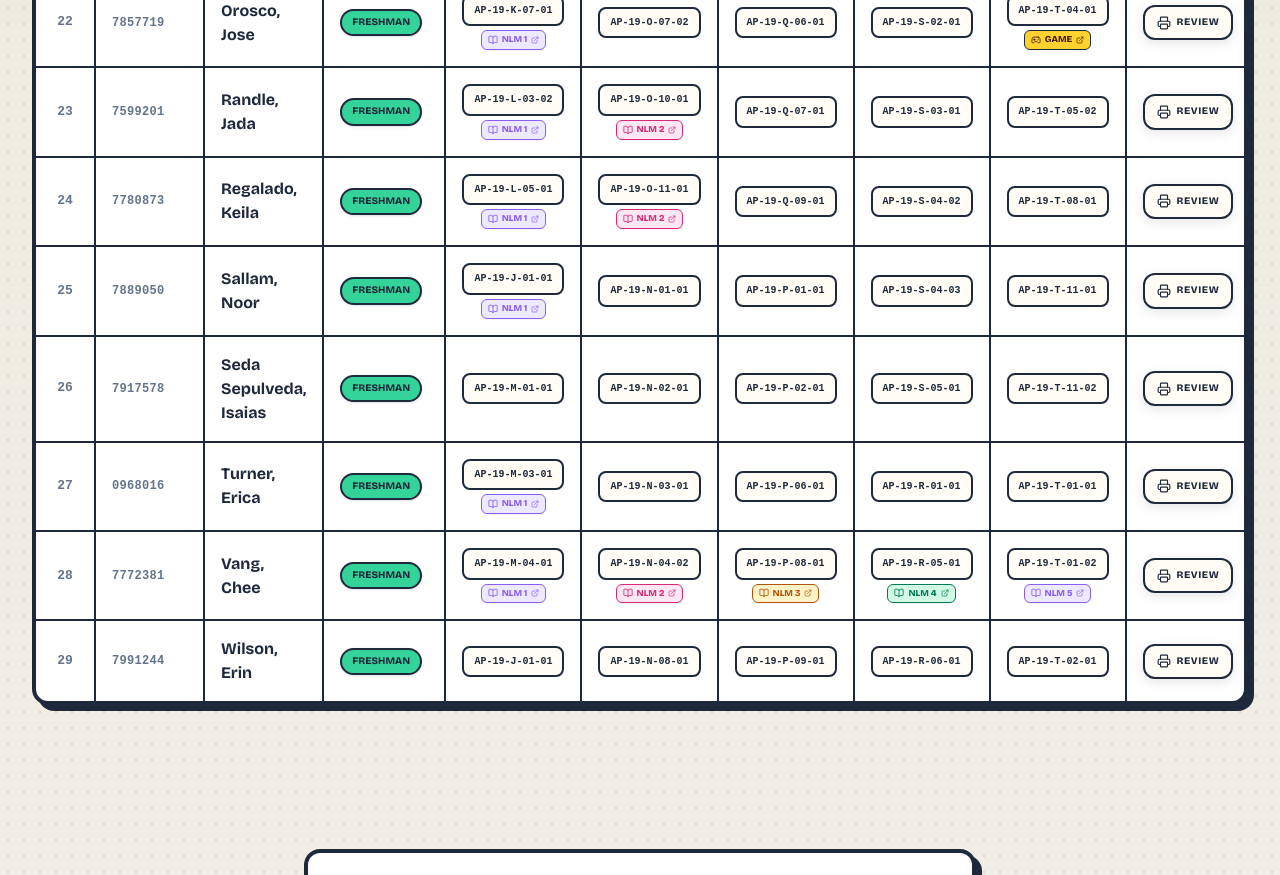
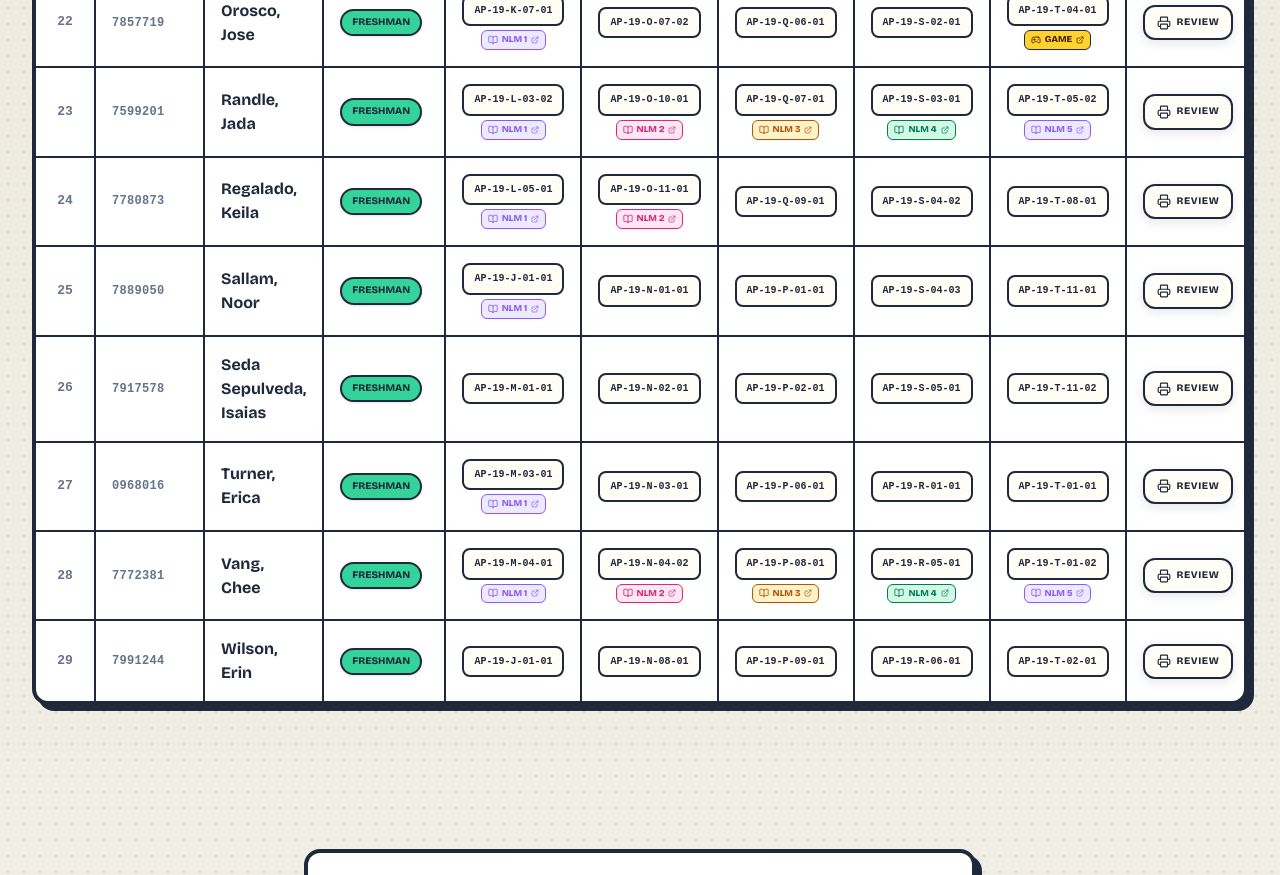
Before and after one commit to victogarcia4/ap2-notebook-lm-fall2026, a React (Vite) app: page / in a window 1280 px wide. Shown: the part 4960-5835 px from the top of the page. Built offline with nearby package versions, Linux system fonts and the light colour scheme; a web font is replaced by a local one.

Commit message:
feat: add notebook entries for Jada Randle
Update student data and notebook repository to include exam 3, 4, and 5 entries for Jada Randle.

```diff
--- a/data/notebooks.json
+++ b/data/notebooks.json
@@ -394,5 +394,38 @@
     "topic": "Immunity — Antibody Structures & Neutralization (AP-19-N-09-02)",
     "description": "Contrast structures, classes (IgG, IgM, IgA, IgE, IgD) and neutralization mechanisms of antibodies.",
     "createdAt": "2026-09-26"
+  },
+  {
+    "id": "notebook-randle-jada-exam3",
+    "title": "Thermoregulation & Hypothalamic Feedback NotebookLM (AP-19-Q-07-01)",
+    "url": "https://notebook.google.com/notebook/0bb65e8c-e320-421e-a4a0-688b0a4d013a",
+    "author": "Randle, Jada",
+    "role": "student",
+    "examId": "exam3",
+    "topic": "Metabolism — Thermoregulation & Core Thermal Feedback (AP-19-Q-07-01)",
+    "description": "Describe hypothalamic set-points, shivering, vasodilation, and core thermal feedback.",
+    "createdAt": "2026-10-05"
+  },
+  {
+    "id": "notebook-randle-jada-exam4",
+    "title": "Electrolyte Imbalances & Hormonal Control NotebookLM (AP-19-S-03-01)",
+    "url": "https://notebook.google.com/notebook/266ccfdb-a9e8-48e0-a7d9-8bc5b10cb94d",
+    "author": "Randle, Jada",
+    "role": "student",
+    "examId": "exam4",
+    "topic": "Fluid/Acid-Base — Electrolyte Imbalances & Control (AP-19-S-03-01)",
+    "description": "Describe cellular impacts and hormonal control of hypernatremia, hyponatremia, and hyperkalemia.",
+    "createdAt": "2026-10-05"
+  },
+  {
+    "id": "notebook-randle-jada-exam5",
+    "title": "Embryogenesis & Extraembryonic Membranes NotebookLM (AP-19-T-05-02)",
+    "url": "https://notebook.google.com/notebook/db13def2-9a53-4d54-8b09-f3941e9bd275",
+    "author": "Randle, Jada",
+    "role": "student",
+    "examId": "exam5",
+    "topic": "Development — Extraembryonic Membranes & Syncytiotrophoblast (AP-19-T-05-02)",
+    "description": "Describe embryogenesis of chorion, amnion, allantois, yolk sac, and functional syncytiotrophoblast roles.",
+    "createdAt": "2026-10-05"
   }
 ]
--- a/src/data/students.ts
+++ b/src/data/students.ts
@@ -233,9 +233,42 @@ export const defaultStudents: Student[] = [
     units: "4.00",
     plan: "Associate Degree - Associate of Science (AS)",
     level: "Freshman",
+    exam1: {
+      id: "AP-19-L-03-02",
+      chap: "15",
+      topic: "Cardio: Heart",
+      desc: "Trace systemic, pulmonary, and coronary pathways of blood flow through specific chambers & valves."
+    },
+    exam2: {
+      id: "AP-19-O-10-01",
+      chap: "19",
+      topic: "Respiratory",
+      desc: "Describe carbaminohemoglobin and bicarbonate buffer mechanisms transporting CO2 in plasma."
+    },
+    exam3: {
+      id: "AP-19-Q-07-01",
+      chap: "18",
+      topic: "Metabolism",
+      desc: "Describe hypothalamic set-points, shivering, vasodilation, and core thermal feedback."
+    },
+    exam4: {
+      id: "AP-19-S-03-01",
+      chap: "20",
+      topic: "Fluid/Acid-Base",
+      desc: "Describe cellular impacts and hormonal control of hypernatremia, hyponatremia, and hyperkalemia."
+    },
+    exam5: {
+      id: "AP-19-T-05-02",
+      chap: "23",
+      topic: "Development",
+      desc: "Describe embryogenesis of chorion, amnion, allantois, yolk sac, and functional syncytiotrophoblast roles."
+    },
     notebookLinks: {
       exam1: "https://notebook.google.com/notebook/6f962c26-26a8-46df-9eb6-8a686321de71",
-      exam2: "https://notebook.google.com/notebook/c412d07e-d67a-4629-9841-53a9a55bb2a3"
+      exam2: "https://notebook.google.com/notebook/c412d07e-d67a-4629-9841-53a9a55bb2a3",
+      exam3: "https://notebook.google.com/notebook/0bb65e8c-e320-421e-a4a0-688b0a4d013a",
+      exam4: "https://notebook.google.com/notebook/266ccfdb-a9e8-48e0-a7d9-8bc5b10cb94d",
+      exam5: "https://notebook.google.com/notebook/db13def2-9a53-4d54-8b09-f3941e9bd275"
     }
   },
   {
```
